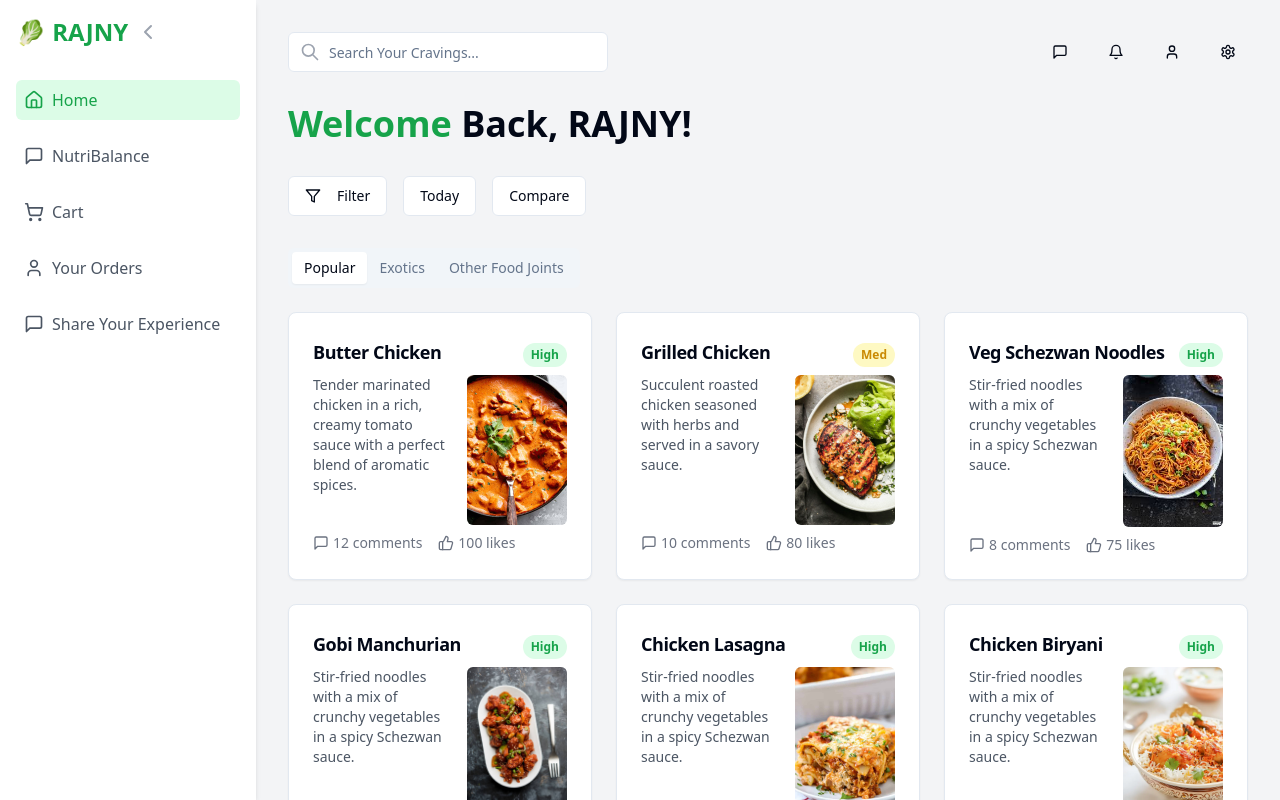
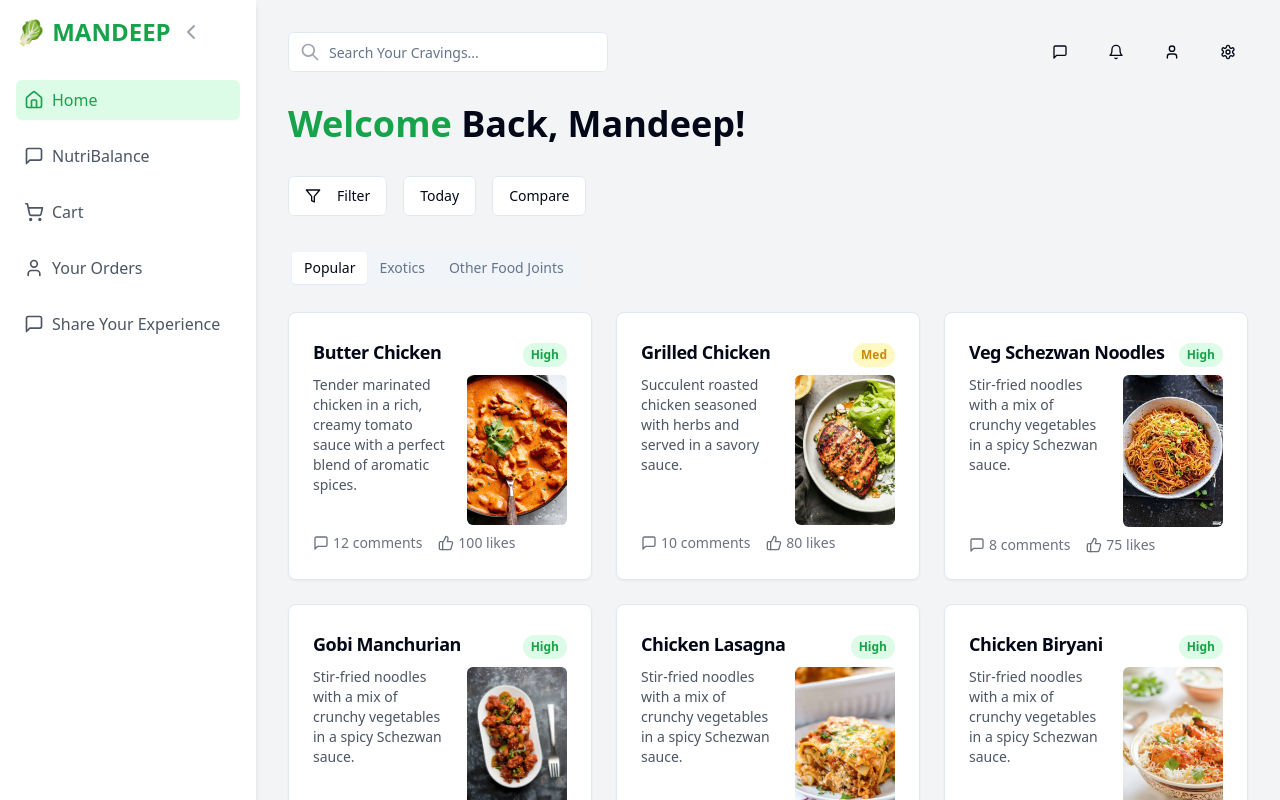
Before and after one commit to mandeepnh5/Faid-Food, a React (Vite) app: page /home in a window 1280 px wide. Built offline with nearby package versions, Linux system fonts and the light colour scheme.

Commit message:
Update Home.jsx

```diff
--- a/src/components/Home.jsx
+++ b/src/components/Home.jsx
@@ -27,7 +27,7 @@
       {/* Sidebar */}
       <nav className="w-64 bg-white p-4 shadow-md">
         <div className="flex items-center gap-2 mb-8">
-          <span className="text-2xl font-bold text-green-600">🥬 RAJNY</span>
+          <span className="text-2xl font-bold text-green-600">🥬 MANDEEP</span>
           <ChevronLeft className="w-6 h-6 text-gray-400" />
         </div>
         <div className="space-y-4">
@@ -85,7 +85,7 @@
         </header>
 
         <h1 className="text-4xl font-bold mb-8">
-          <span className="text-green-600">Welcome</span> Back, RAJNY!
+          <span className="text-green-600">Welcome</span> Back, Mandeep!
         </h1>
 
         <div className="flex gap-4 mb-8">
```
